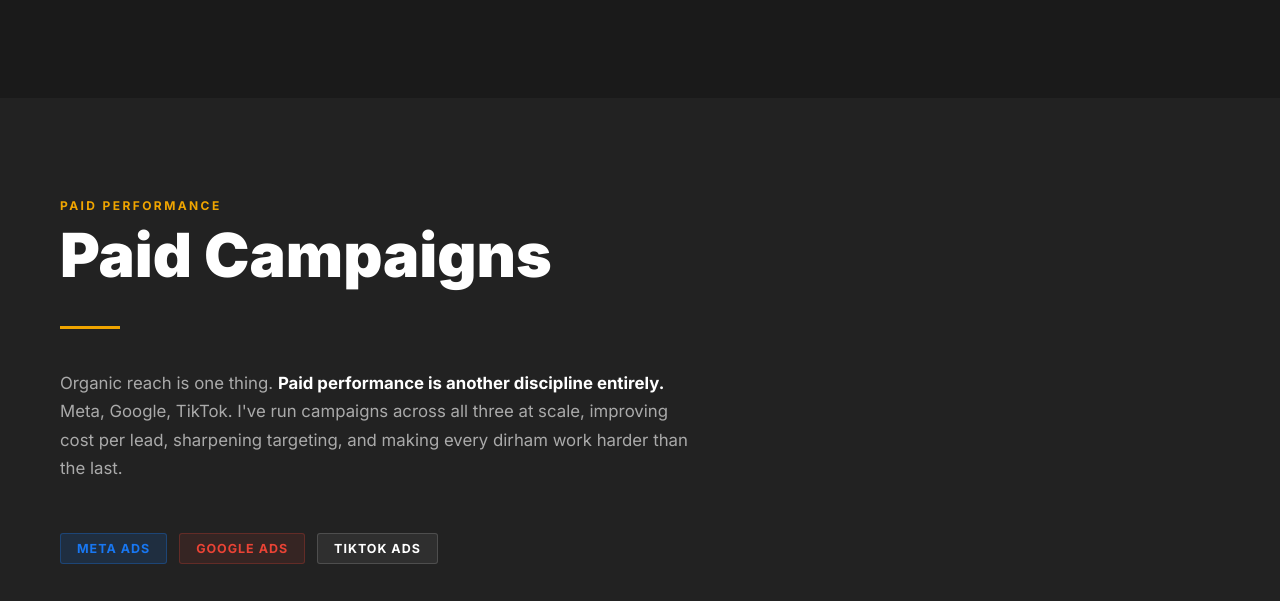
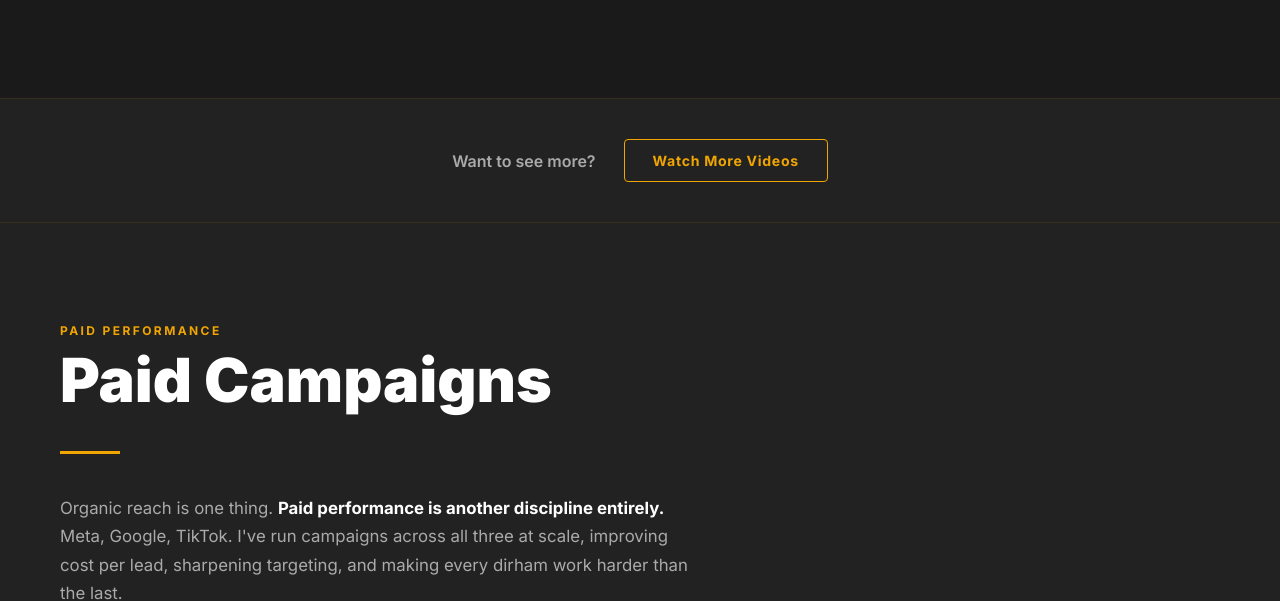
Before and after one commit to karam306/Karam-Portofolio, a plain HTML site: page index.html in a window 1280 px wide. Shown: the part 5428-6029 px from the top of the page. Drawn offline with Linux system fonts and the light colour scheme.

Commit message:
Add more videos section

```diff
--- a/index.html
+++ b/index.html
@@ -582,6 +582,36 @@
     footer p { font-size: 0.8rem; color: rgba(255,255,255,0.3); }
     footer .footer-name { color: var(--gold); font-weight: 600; }
 
+    /* ── MORE VIDEOS ── */
+    #more-videos {
+      background: var(--dark2);
+      padding: 40px 60px;
+      display: flex;
+      align-items: center;
+      justify-content: center;
+      gap: 28px;
+      border-top: 1px solid rgba(240,165,0,0.1);
+      border-bottom: 1px solid rgba(240,165,0,0.1);
+    }
+    #more-videos p {
+      font-size: 1rem;
+      font-weight: 600;
+      color: var(--gray);
+    }
+    .btn-more {
+      padding: 12px 28px;
+      background: transparent;
+      color: var(--gold);
+      font-weight: 700;
+      font-size: 0.88rem;
+      border: 1.5px solid var(--gold);
+      border-radius: 4px;
+      text-decoration: none;
+      letter-spacing: 0.05em;
+      transition: background 0.2s, color 0.2s;
+    }
+    .btn-more:hover { background: var(--gold); color: var(--dark); }
+
     /* ── RESPONSIVE ── */
     @media (max-width: 1024px) {
       #hero, #about, #philosophy, #contact { grid-template-columns: 1fr; }
@@ -834,6 +864,12 @@
     </div>
   </section>
 
+  <!-- MORE VIDEOS -->
+  <div id="more-videos">
+    <p>Want to see more?</p>
+    <a href="https://drive.google.com/drive/folders/1tZSpeuCGKWdKxxy1hvrAe5Lwaa8JzdD4?usp=drive_link" target="_blank" class="btn-more">Watch More Videos</a>
+  </div>
+
   <!-- PAID CAMPAIGNS -->
   <section id="paid">
     <div class="section-label">Paid Performance</div>
```
